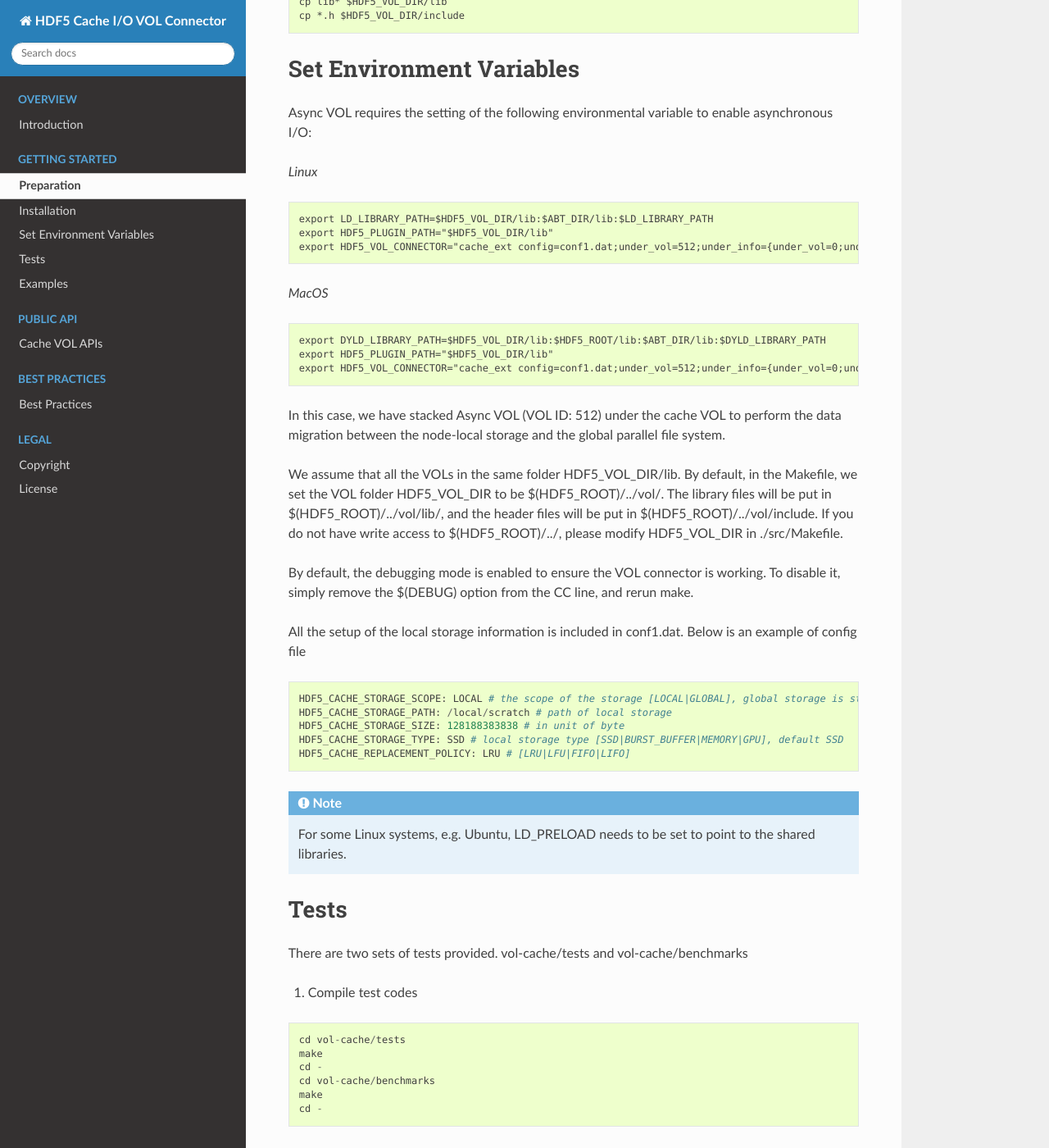
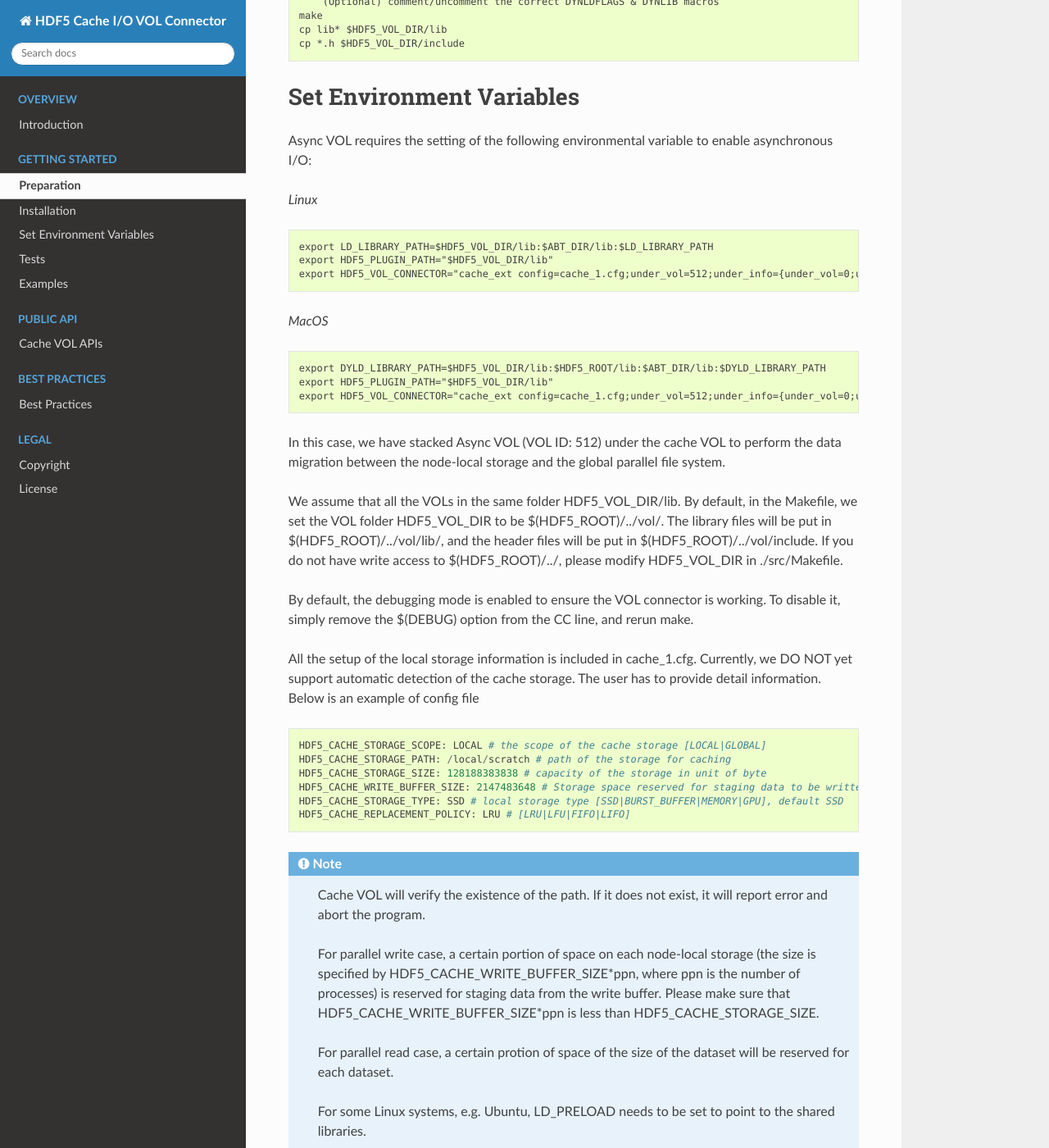
Before and after one commit to HDFGroup/vol-cache, a Sphinx documentation site: the page built from docs/source/gettingstarted.rst, in a window 1280 px wide and 1400 px high, scrolled down 1317 px. Shown: the whole window at 82% size. Built offline with Sphinx 7.4.7 and the Read the Docs theme 2.0.0, drawn with Linux system fonts in a browser that asks for light colours; some of the changed text lies outside the part shown.

Commit message:
read the doc, and added some more self checking. [skip ci]

```diff
--- a/docs/source/cacheapi.rst
+++ b/docs/source/cacheapi.rst
@@ -5,13 +5,15 @@ Beside using environment variable setup, the Cache VOL connector provides a set
 * Enable/disable Cache I/O for specific file
 
 .. code-block::
+
     // set the file cache property list;
     // flag can be "HDF5_CACHE_WR", or "HDF5_CACHE_RD"
     herr_t H5Pset_fapl_cache(hid_t plist, flag, value)
     // Retrieve whether cache is enabled
     herr_t H5Pget_fapl_cache(hid_t plist, flag, value) #
 
-    .. note::
+.. note::
+
     This enable the finer control of the cache effect for any specific file through the file access property list. The environment variable "HDF5_CACHE_WR" and "HDF5_CACHE_RD" will enable or disable the cache effect for all the files. In our design, the environment variable override the specific setting from the file access property list.
 
 * Pause/restart all async data migration operations. This is particular useful for the cases when we have multiple writes lauched consecutively. One can pause the async execution before the dataset write calls, and then start the async execution. This allows the main thread to stage data from different writes all at once and then the I/O thread migrate them to the parallel file system, to avoid potential contension effect between the main thread and the I/O thread.
--- a/docs/source/gettingstarted.rst
+++ b/docs/source/gettingstarted.rst
@@ -7,17 +7,16 @@ Some configuration parameters used in the instructions:
 
     VOL_DIR : directory of HDF5 Cache VOL connector repository
     ABT_DIR : directory of Argobots source code
-    HDF5_DIR  : directory of HDF5 source code
+    HDF5_DIR : directory of HDF5 source code
 
 
-1. Download the Cache I/O VOL connector code (this repository) with Argobots git submodule Use system provided by HDF5.
-Latest Argobots can also be downloaded separately from https://github.com/pmodels/argobots
+1. Download the Cache I/O VOL connector code (this repository)
 
 .. code-block::
 
     git clone https://github.com/hpc-io/vol-cache.git
 
-2. Download the HDF5 source code: currently, Cache VOL depends on a specific branch of HDF5.
+2. Download the HDF5 source code: currently, Cache VOL depends on a specific branch of HDF5 located in hpc-io github repo. We are in the process of bringing all the implementation back to the develop branch in the HDF5 public repo.
 
 .. code-block::
 
@@ -79,7 +80,7 @@ Async VOL requires the setting of the following environmental variable to enable
 
     export LD_LIBRARY_PATH=$HDF5_VOL_DIR/lib:$ABT_DIR/lib:$LD_LIBRARY_PATH
     export HDF5_PLUGIN_PATH="$HDF5_VOL_DIR/lib"
-    export HDF5_VOL_CONNECTOR="cache_ext config=conf1.dat;under_vol=512;under_info={under_vol=0;under_info={}}"
+    export HDF5_VOL_CONNECTOR="cache_ext config=cache_1.cfg;under_vol=512;under_info={under_vol=0;under_info={}}"
 
 *MacOS*
 
@@ -87,8 +88,7 @@ Async VOL requires the setting of the following environmental variable to enable
 
     export DYLD_LIBRARY_PATH=$HDF5_VOL_DIR/lib:$HDF5_ROOT/lib:$ABT_DIR/lib:$DYLD_LIBRARY_PATH
     export HDF5_PLUGIN_PATH="$HDF5_VOL_DIR/lib"
-    export HDF5_VOL_CONNECTOR="cache_ext config=conf1.dat;under_vol=512;under_info={under_vol=0;under_info={}}"
-
+    export HDF5_VOL_CONNECTOR="cache_ext config=cache_1.cfg;under_vol=512;under_info={under_vol=0;under_info={}}"
 
 In this case, we have stacked Async VOL (VOL ID: 512) under the cache VOL to perform the data migration between the node-local storage and the global parallel file system.
 
@@ -96,18 +96,30 @@ We assume that all the VOLs in the same folder HDF5_VOL_DIR/lib. By default, in
 
 By default, the debugging mode is enabled to ensure the VOL connector is working. To disable it, simply remove the $(DEBUG) option from the CC line, and rerun make.
 
-All the setup of the local storage information is included in conf1.dat. Below is an example of config file
+All the setup of the local storage information is included in cache_1.cfg. Currently, we DO NOT yet support automatic detection of the cache storage. The user has to provide detail information. Below is an example of config file
 
 .. code-block::
 
-    HDF5_CACHE_STORAGE_SCOPE: LOCAL # the scope of the storage [LOCAL|GLOBAL], global storage is still not fully supported yet
-    HDF5_CACHE_STORAGE_PATH: /local/scratch # path of local storage
-    HDF5_CACHE_STORAGE_SIZE: 128188383838 # in unit of byte
+    HDF5_CACHE_STORAGE_SCOPE: LOCAL # the scope of the cache storage [LOCAL|GLOBAL]
+    HDF5_CACHE_STORAGE_PATH: /local/scratch # path of the storage for caching
+    HDF5_CACHE_STORAGE_SIZE: 128188383838 # capacity of the storage in unit of byte
+    HDF5_CACHE_WRITE_BUFFER_SIZE: 2147483648 # Storage space reserved for staging data to be written to the parallel file system.
     HDF5_CACHE_STORAGE_TYPE: SSD # local storage type [SSD|BURST_BUFFER|MEMORY|GPU], default SSD
     HDF5_CACHE_REPLACEMENT_POLICY: LRU # [LRU|LFU|FIFO|LIFO]
 
 .. note::
-    For some Linux systems, e.g. Ubuntu, LD_PRELOAD needs to be set to point to the shared libraries.
+
+   Cache VOL will verify the existence of the path. If it does not exist, it will report error and abort the program.
+
+   For parallel write case, a certain portion of space on each node-local storage (the size is specified by HDF5_CACHE_WRITE_BUFFER_SIZE*ppn, where ppn is the number of processes) is reserved for staging data from the write buffer. Please make sure that HDF5_CACHE_WRITE_BUFFER_SIZE*ppn is less than HDF5_CACHE_STORAGE_SIZE.
+
+   For parallel read case, a certain protion of space of the size of the dataset will be reserved for each dataset.
+
+   For some Linux systems, e.g. Ubuntu, LD_PRELOAD needs to be set to point to the shared libraries.
+
+ .. code-block::
+
+    export LD_PRELOAD=$ABT_DIR/lib/libabt.so
 
 Tests
 ======
@@ -175,3 +190,11 @@ More detailed description on how to enable async VOL can be found in Hello Cache
 .. code-block::
 
     #include "cache_new_h5api.h"
+    ...
+    H5Fcache_async_op_pause(fd);
+    H5Dwrite()
+    H5Dwrite()
+    H5Dwrite()
+    H5Fcache_async_op_start(fd);
+    # Compute work to overlap with the data migration
+    ...
```
Also changed, not shown: other parts of docs/source/gettingstarted.rst (+6 -1 lines), docs/source/index.rst (+3 -5 lines), docs/source/overview.rst (+10 -8 lines), 1 other file.
